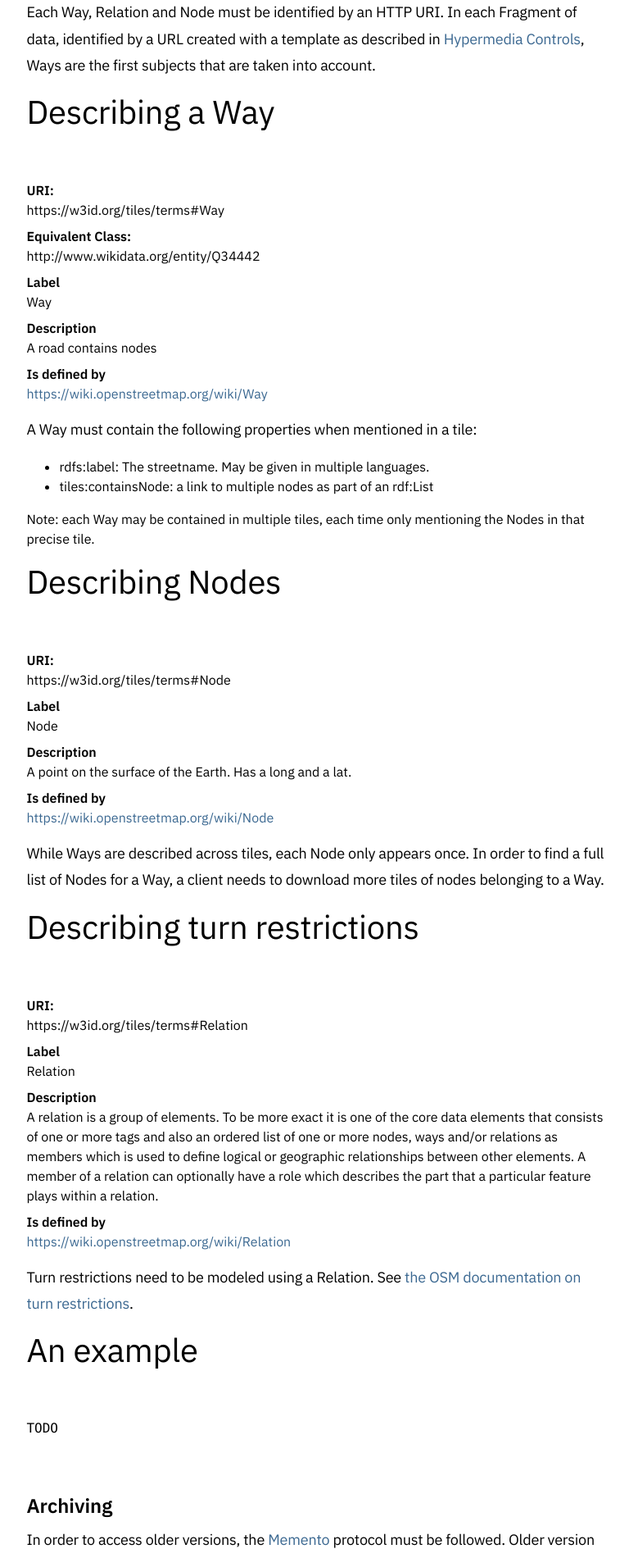
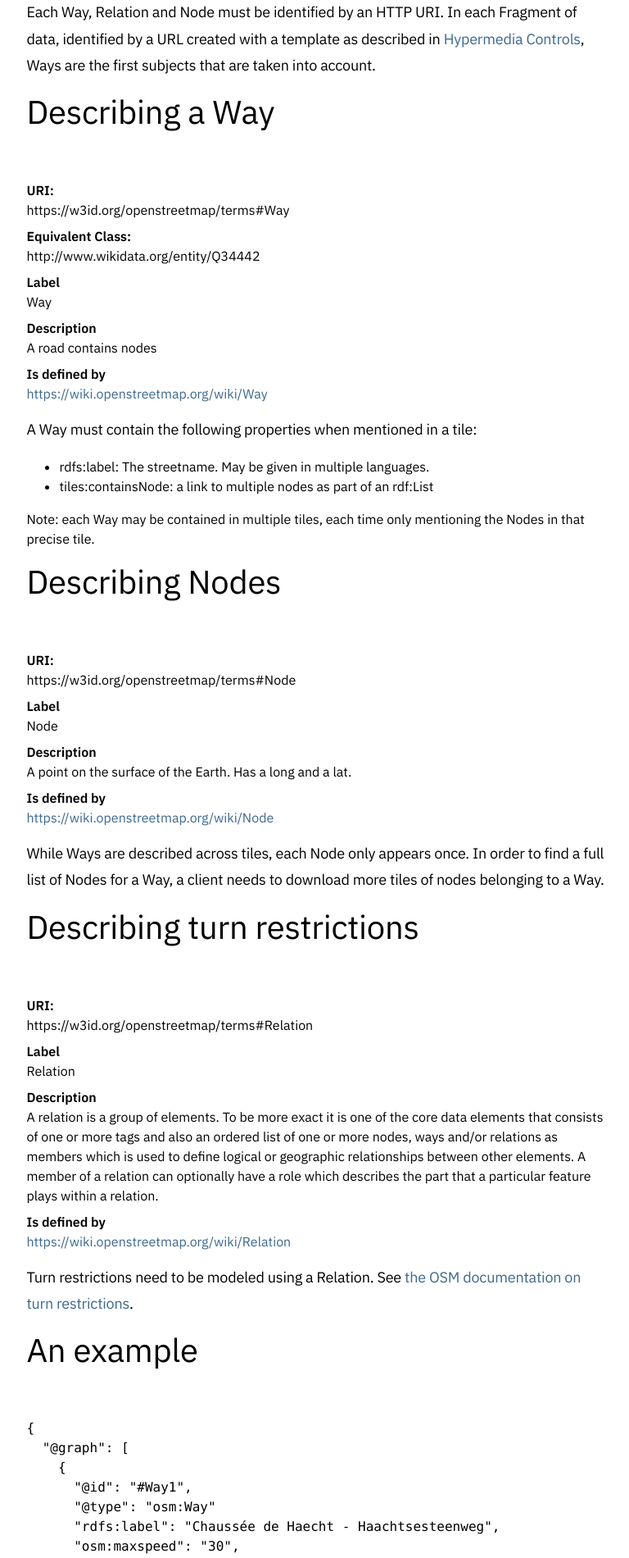
Before and after one commit to belgianmobility/smb-openplanner-website, a Jekyll site: the page built from _specs/2018-11-routable-tiles.html, in a window 1280 px wide. Shown: the part 1683-3583 px from the top of the page at 82% size, without its empty margins (252-1020 px from the left). Built offline with Jekyll 4.4.1, drawn with Linux system fonts in a browser that asks for light colours; some of the changed lines change nothing that is shown; some of the changed text lies outside the part shown.

Commit message:
Added example

```diff
--- a/_specs/2018-11-routable-tiles.html
+++ b/_specs/2018-11-routable-tiles.html
@@ -68,7 +68,7 @@
   <h3>Describing a Way</h3>
   <dl>
     <dt>URI:</dt>
-    <dd>https://w3id.org/tiles/terms#Way</dd>
+    <dd>https://w3id.org/openstreetmap/terms#Way</dd>
     <dt>Equivalent Class:</dt>
     <dd>http://www.wikidata.org/entity/Q34442</dd>
     <dt>Label</dt>
@@ -91,7 +91,7 @@
   <h3>Describing Nodes</h3>
   <dl>
     <dt>URI:</dt>
-    <dd>https://w3id.org/tiles/terms#Node</dd>
+    <dd>https://w3id.org/openstreetmap/terms#Node</dd>
     <dt>Label</dt>
     <dd>Node</dd>
     <dt>Description</dt>
@@ -106,7 +106,7 @@
   <h3>Describing turn restrictions</h3>
   <dl>
     <dt>URI:</dt>
-    <dd>https://w3id.org/tiles/terms#Relation</dd>
+    <dd>https://w3id.org/openstreetmap/terms#Relation</dd>
     <dt>Label</dt>
     <dd>Relation</dd>
     <dt>Description</dt>
@@ -118,7 +118,30 @@
     Turn restrictions need to be modeled using a Relation. See <a href="https://wiki.openstreetmap.org/wiki/Relation:restriction">the OSM documentation on turn restrictions</a>.
   </p>
   <h3 id="example">An example</h3>
-  <pre>TODO
+  <pre>
+{
+  "@graph": [
+    {
+      "@id": "#Way1",
+      "@type": "osm:Way"
+      "rdfs:label": "Chaussée de Haecht - Haachtsesteenweg",
+      "osm:maxspeed": "30",
+      "osm:highway": "osm:Tertiary",
+      "osm:nodes" : [
+        {
+          "@id": "#1",
+          "geo:long": 3.14,
+          "geo:lat":51.2
+        },
+        {
+          "@id": "#2",
+          "geo:long": 3.12,
+          "geo:lat":51.32,
+        }
+      ]
+    }
+  ]
+}
   </pre>
 </section>
 <section>
@@ -128,7 +151,6 @@
     Older version can in this way be exposed via the Accept-Datetime header.
   </p>
 </section>
-
 <section>
   <h2>Content-Types</h2>
   <p>
```
